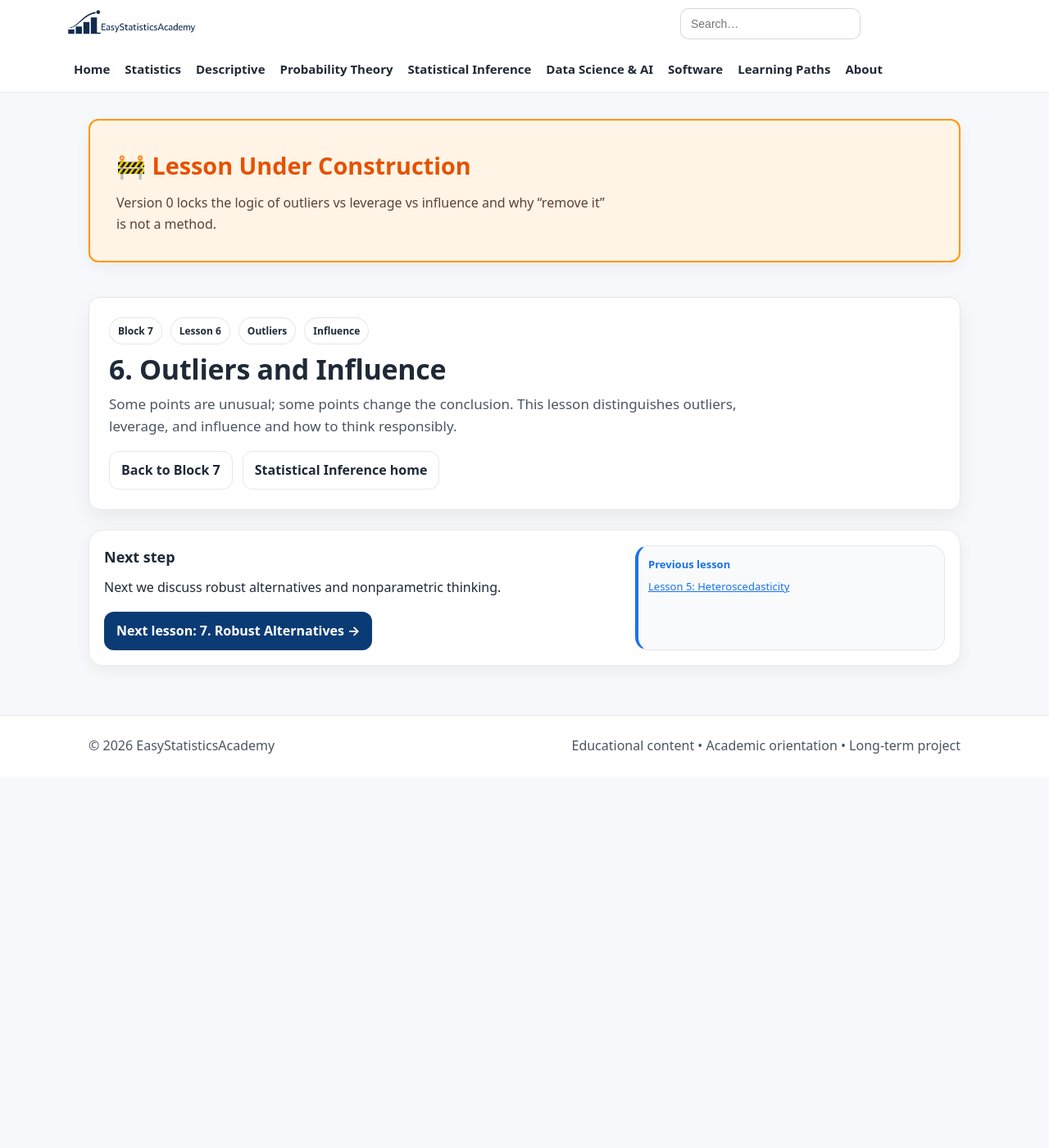
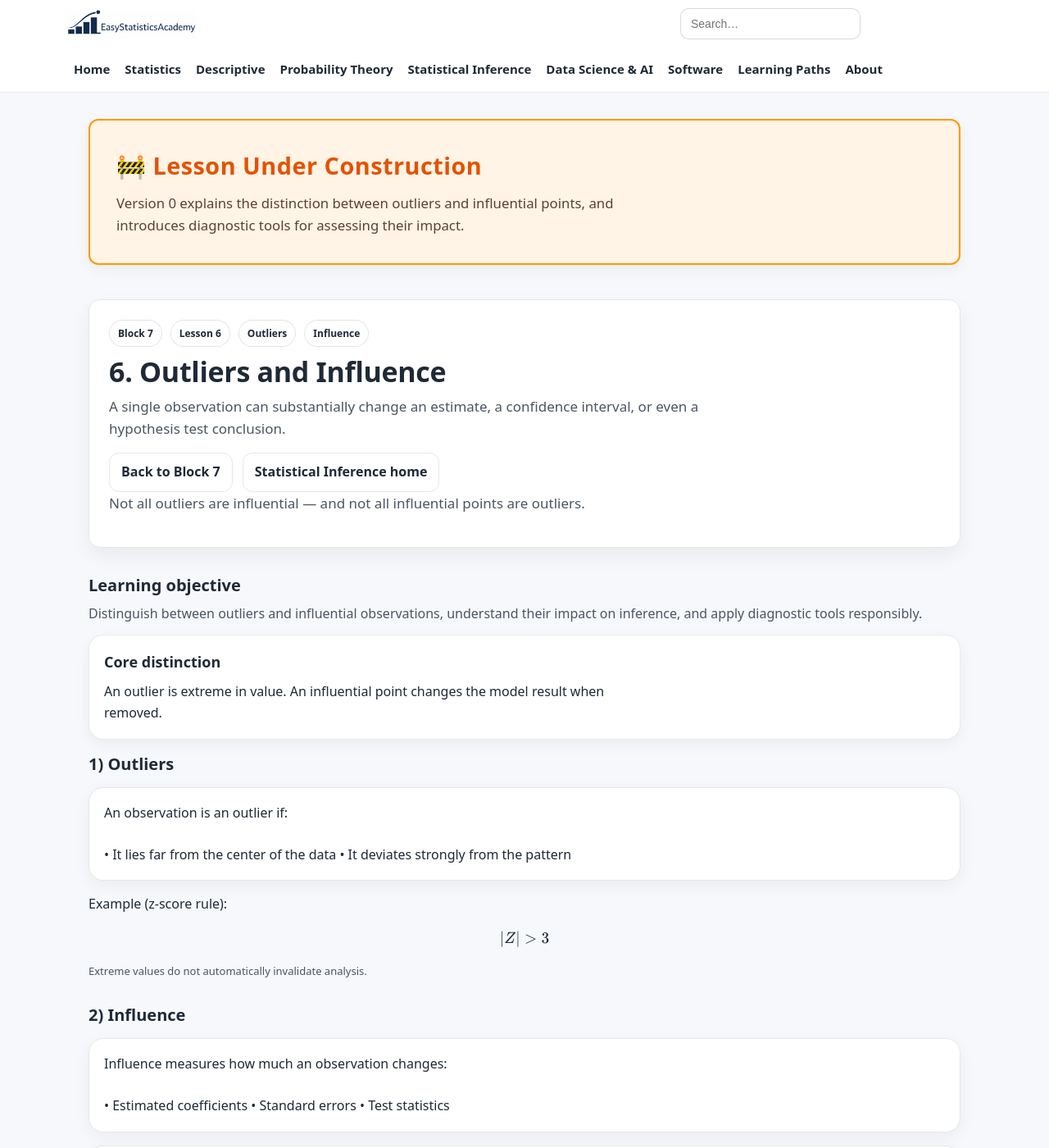
Before and after one commit to ammar-homaida-statistics/easystatisticsacademy, a Jekyll site: the page built from inference/assumptions-robustness/outliers-and-influence/index.md, in a window 1280 px wide and 1400 px high. Shown: the whole window at 82% size. Built offline with Jekyll 4.4.1, drawn with Linux system fonts in a browser that asks for light colours; some of the changed text lies outside the part shown.

Commit message:
Add lesson content

```diff
--- a/inference/assumptions-robustness/outliers-and-influence/index.md
+++ b/inference/assumptions-robustness/outliers-and-influence/index.md
@@ -1,30 +1,37 @@
 ---
 layout: default
 title: "6. Outliers and Influence"
-description: "Outliers, leverage, and influence: when a few points drive conclusions and how to diagnose sensitivity."
+description: "Understand what outliers are, how influential observations affect estimates, and how to diagnose and handle them responsibly."
 permalink: /inference/assumptions-robustness/outliers-and-influence/
 sidebar: false
 ---
 
+<!-- UNDER CONSTRUCTION NOTICE -->
 <section class="section section-slim">
   <div class="callout" style="background:#fff4e5; border:2px solid #ff9800; padding:2rem; border-radius:12px;">
     <div class="callout-copy">
-      <h2 style="margin-top:0; color:#e65100; font-size:1.8rem;">🚧 Lesson Under Construction</h2>
-      <p style="margin:0; color:#5d4037; line-height:1.6;">
-        Version 0 locks the logic of outliers vs leverage vs influence and why “remove it” is not a method.
+      <h2 style="margin-top:0; color:#e65100; font-size:1.8rem; letter-spacing:0.5px;">
+        🚧 Lesson Under Construction
+      </h2>
+      <p style="margin:0; font-size:1.05rem; color:#5d4037; line-height:1.6;">
+        Version 0 explains the distinction between outliers and influential points,
+        and introduces diagnostic tools for assessing their impact.
       </p>
     </div>
   </div>
 </section>
 
+<!-- ✅ Update continue-reading keys -->
 <script>
   (function () {
     var KEY = "esa_continue_inference_assumptions_robustness_lesson_v0";
+
     localStorage.setItem(KEY, JSON.stringify({
       url: "/inference/assumptions-robustness/outliers-and-influence/",
       label: "Lesson 6 — Outliers and Influence",
       ts: Date.now()
     }));
+
     localStorage.setItem("esa_continue_inference_last_block_v0", JSON.stringify({
       url: "/inference/assumptions-robustness/",
       label: "Block 7 — Assumptions & Robustness",
@@ -35,22 +42,190 @@ sidebar: false
 
 <section class="hero hero-section">
   <div class="hero-card">
-    <div class="badge-row">
-      <span class="badge">Block 7</span>
-      <span class="badge">Lesson 6</span>
-      <span class="badge">Outliers</span>
-      <span class="badge">Influence</span>
+    <div class="hero-copy">
+      <div class="badge-row">
+        <span class="badge">Block 7</span>
+        <span class="badge">Lesson 6</span>
+        <span class="badge">Outliers</span>
+        <span class="badge">Influence</span>
+      </div>
+
+      <h1>6. Outliers and Influence</h1>
+
+      <p class="lead">
+        A single observation can substantially change an estimate,
+        a confidence interval, or even a hypothesis test conclusion.
+      </p>
+
+      <div class="hero-actions">
+        <a class="btn btn-outline" href="/inference/assumptions-robustness/">Back to Block 7</a>
+        <a class="btn btn-outline" href="/inference/">Statistical Inference home</a>
+      </div>
+
+      <p class="muted-mini">
+        Not all outliers are influential — and not all influential points are outliers.
+      </p>
+    </div>
+  </div>
+</section>
+
+<section class="section">
+  <div class="section-head">
+    <h2>Learning objective</h2>
+    <p>
+      Distinguish between outliers and influential observations,
+      understand their impact on inference,
+      and apply diagnostic tools responsibly.
+    </p>
+  </div>
+
+  <div class="callout">
+    <div class="callout-copy">
+      <h2>Core distinction</h2>
+      <p style="margin:0;">
+        An outlier is extreme in value.
+        An influential point changes the model result when removed.
+      </p>
+    </div>
+  </div>
+</section>
+
+<section class="section">
+  <div class="section-head">
+    <h2>1) Outliers</h2>
+  </div>
+
+  <div class="card">
+    An observation is an outlier if:
+    <br><br>
+    • It lies far from the center of the data
+    • It deviates strongly from the pattern
+  </div>
+
+  <p>
+    Example (z-score rule):
+    \[
+    |Z| > 3
+    \]
+  </p>
+
+  <p class="muted-mini">
+    Extreme values do not automatically invalidate analysis.
+  </p>
+</section>
+
+<section class="section">
+  <div class="section-head">
+    <h2>2) Influence</h2>
+  </div>
+
+  <div class="card">
+    Influence measures how much an observation changes:
+    <br><br>
+    • Estimated coefficients
+    • Standard errors
+    • Test statistics
+  </div>
+
+  <div class="card" style="margin-top:1rem;">
+    Cook’s distance:
+    \[
+    D_i
+    \]
+  </div>
+
+  <p>
+    Large values of \(D_i\) indicate influential observations.
+  </p>
+</section>
+
+<section class="section">
+  <div class="section-head">
+    <h2>3) Why they matter</h2>
+  </div>
+
+  <div class="grid grid-2">
+    <div class="card">
+      <h3>Mean sensitivity</h3>
+      <p>
+        The sample mean is highly sensitive to extreme values.
+      </p>
     </div>
 
-    <h1>6. Outliers and Influence</h1>
-    <p class="lead">
-      Some points are unusual; some points change the conclusion.
-      This lesson distinguishes outliers, leverage, and influence and how to think responsibly.
-    </p>
+    <div class="card">
+      <h3>Regression slopes</h3>
+      <p>
+        A single high-leverage point can alter slope direction.
+      </p>
+    </div>
 
-    <div class="hero-actions">
-      <a class="btn btn-outline" href="/inference/assumptions-robustness/">Back to Block 7</a>
-      <a class="btn btn-outline" href="/inference/">Statistical Inference home</a>
+    <div class="card">
+      <h3>Type I error</h3>
+      <p>
+        Outliers can inflate variance and distort inference.
+      </p>
+    </div>
+
+    <div class="card">
+      <h3>Misleading conclusions</h3>
+      <p>
+        Results may be driven by a small subset of observations.
+      </p>
+    </div>
+  </div>
+</section>
+
+<section class="section">
+  <div class="section-head">
+    <h2>4) Diagnostic tools</h2>
+  </div>
+
+  <div class="card">
+    Common diagnostics:
+    <br><br>
+    • Boxplots
+    • Residual plots
+    • Leverage statistics
+    • Cook’s distance
+  </div>
+
+  <div class="card" style="margin-top:1rem;">
+    Standardized residual:
+    \[
+    r_i = \frac{e_i}{\hat{\sigma}(e_i)}
+    \]
+  </div>
+</section>
+
+<section class="section">
+  <div class="section-head">
+    <h2>5) What to do</h2>
+  </div>
+
+  <div class="card">
+    Responsible strategy:
+    <br><br>
+    1. Investigate data entry errors
+    2. Assess influence formally
+    3. Compare results with and without the point
+    4. Consider robust alternatives
+  </div>
+
+  <p class="muted-mini">
+    Removing points without justification is not acceptable practice.
+  </p>
+</section>
+
+<section class="section section-slim">
+  <div class="callout">
+    <div class="callout-copy">
+      <h2>Outcome of this lesson</h2>
+      <ul class="bullets">
+        <li>Define outliers precisely</li>
+        <li>Understand influence vs extremeness</li>
+        <li>Apply diagnostic tools</li>
+        <li>Handle extreme values responsibly</li>
+      </ul>
     </div>
   </div>
 </section>
@@ -58,11 +233,15 @@ sidebar: false
 <section class="section section-slim">
   <div class="callout">
     <div class="callout-copy">
-      <h2>Next step</h2>
-      <p style="margin:0;">Next we discuss robust alternatives and nonparametric thinking.</p>
+      <h2>Next lesson</h2>
+      <p style="margin:0;">
+        We now examine robust and nonparametric alternatives
+        when assumptions fail substantially.
+      </p>
+
       <div class="pill-row" style="margin-top:1rem;">
         <a class="btn" href="/inference/assumptions-robustness/robust-alternatives-nonparametric/">
-          Next lesson: 7. Robust Alternatives →
+          Next lesson: 7. Robust and Nonparametric Alternatives →
         </a>
       </div>
     </div>
@@ -77,6 +256,5 @@ sidebar: false
         </div>
       </div>
     </div>
-
   </div>
 </section>
```
